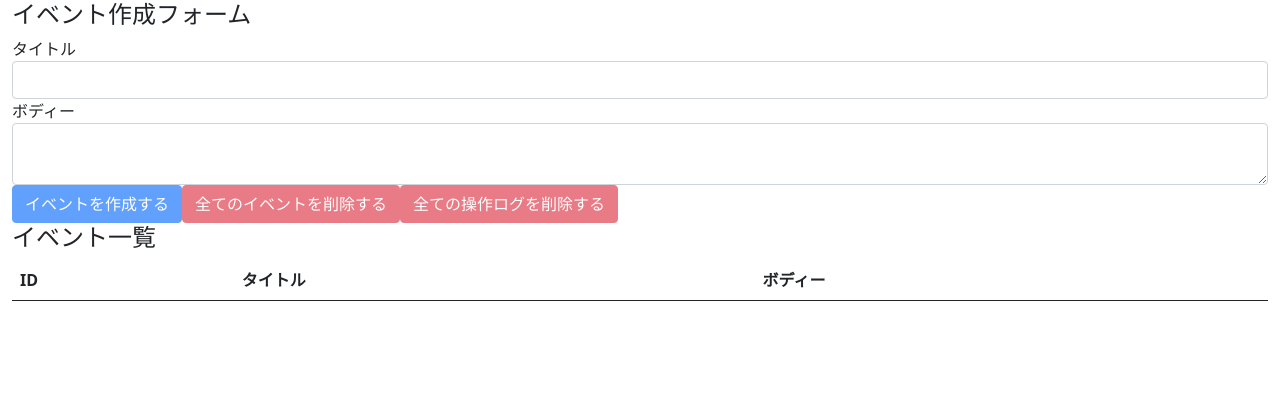
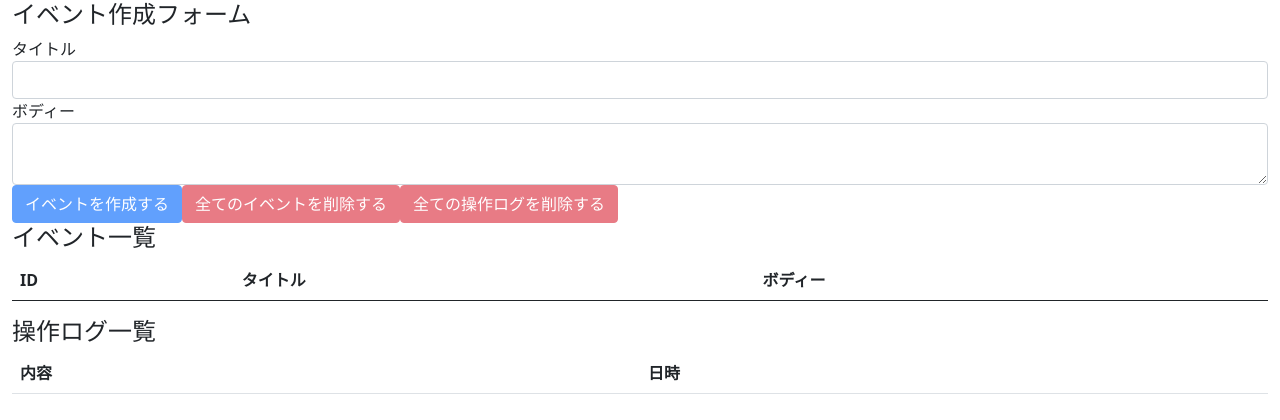
Before and after one commit to TokuyamaR/react-hooks-101, a React (Create React App) app: page / in a window 1280 px wide. Shown: the top 420 px of the page. Built offline with nearby package versions, Linux system fonts and the light colour scheme.

Commit message:
display all operationLogs

```diff
--- a/src/Events.tsx
+++ b/src/Events.tsx
@@ -10,7 +10,7 @@ const Events: React.FC<{}> = () => {
       {/* 従来のcontextの記述例 */}
       {/* <AppContext.Consumer>
         {(value) => {
-          return < div>{value}</>;
+          return <div>{value}</div>;
         }}
       </AppContext.Consumer> */}
       <h4>イベント一覧</h4>
--- /dev/null
+++ b/src/OperationLog.tsx
@@ -0,0 +1,20 @@
+import React from "react";
+
+interface OperationLogProps {
+  operationLog: {
+    description: string;
+    operatedAt: Date;
+  };
+}
+const OperationLog: React.FC<OperationLogProps> = ({ operationLog }) => {
+  return (
+    <>
+      <tr>
+        <td>{operationLog.description}</td>
+        <td>{operationLog.operatedAt}</td>
+      </tr>
+    </>
+  );
+};
+
+export default OperationLog;
--- /dev/null
+++ b/src/OperationLogs.tsx
@@ -0,0 +1,29 @@
+import React, { useContext } from "react";
+import AppContext from "./contexts/AppContext";
+import OperationLog from "./OperationLog";
+
+const OperationLogs: React.FC<{}> = () => {
+  // useContextを利用するだけで、contextをproviderを利用できる
+  const { state } = useContext(AppContext);
+  return (
+    <>
+      <h4>操作ログ一覧</h4>
+      <table className="table table-hover">
+        <thead>
+          <tr>
+            <th>内容</th>
+            <th>日時</th>
+          </tr>
+          <tr></tr>
+        </thead>
+        <tbody>
+          {state.operationLogs.map((operationLog: any, index: number) => {
+            return <OperationLog key={index} operationLog={operationLog} />;
+          })}
+        </tbody>
+      </table>
+    </>
+  );
+};
+
+export default OperationLogs;
--- a/src/components/App.tsx
+++ b/src/components/App.tsx
@@ -3,6 +3,7 @@ import "bootstrap/dist/css/bootstrap.min.css";
 
 import EventForm from "../EventForm";
 import Events from "../Events";
+import OperationLogs from "../OperationLogs";
 import AppContext from "../contexts/AppContext";
 import reducer from "../reducers";
 
@@ -19,6 +20,7 @@ const App: React.FC<{}> = () => {
       <div className="container-fluid">
         <EventForm />
         <Events />
+        <OperationLogs />
       </div>
     </AppContext.Provider>
   );
```
